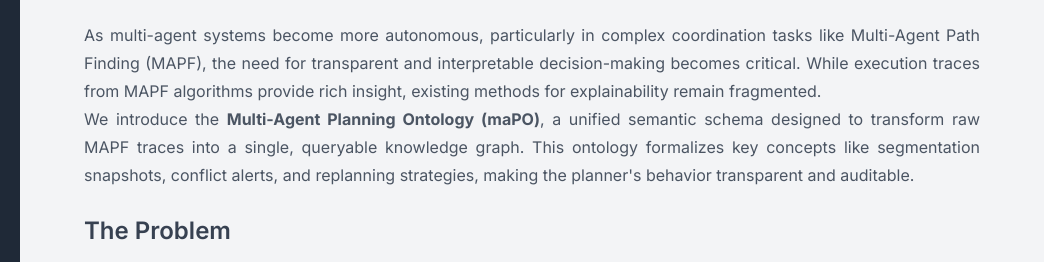
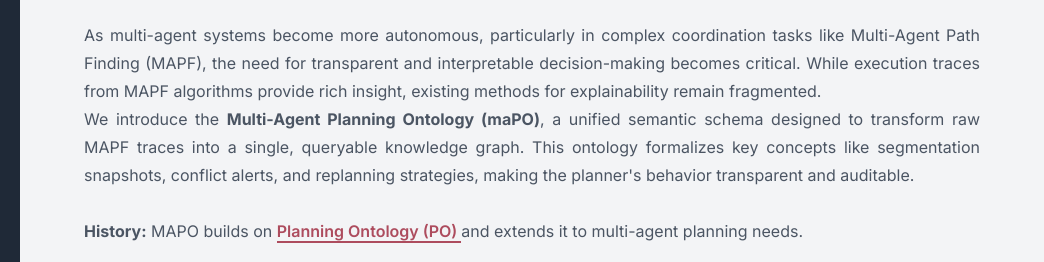
Before and after one commit to ai4society/ma-Ontology, a plain HTML site: page index.html in a window 1280 px wide. Shown: the part 138-400 px from the top of the page, 236-1280 px from the left. Drawn offline with nearby package versions, Linux system fonts and the light colour scheme.

Commit message:
link to PO

```diff
--- a/index.html
+++ b/index.html
@@ -166,7 +166,16 @@
                 <section id="about" class="content-section active">
                     <h2>About the Multi-Agent Planning Ontology (maPO)</h2>
                     <p>As multi-agent systems become more autonomous, particularly in complex coordination tasks like Multi-Agent Path Finding (MAPF), the need for transparent and interpretable decision-making becomes critical. While execution traces from MAPF algorithms provide rich insight, existing methods for explainability remain fragmented.</p>
-                    <p>We introduce the <strong>Multi-Agent Planning Ontology (maPO)</strong>, a unified semantic schema designed to transform raw MAPF traces into a single, queryable knowledge graph. This ontology formalizes key concepts like segmentation snapshots, conflict alerts, and replanning strategies, making the planner's behavior transparent and auditable.</p>
+                    <p>
+                      We introduce the <strong>Multi-Agent Planning Ontology (maPO)</strong>, a unified semantic schema designed to transform raw MAPF traces into a single, queryable knowledge graph. This ontology formalizes key concepts like segmentation snapshots, conflict alerts, and replanning strategies, making the planner's behavior transparent and auditable.
+                      <br><br>
+                      <strong>History:</strong> MAPO builds on
+                      <a href="https://ai4society.github.io/planning-ontology/" target="_blank" class="highlight-link">
+                        Planning Ontology (PO)
+                      </a>
+                      and extends it to multi-agent planning needs.
+                    </p>
+
                     <h3>The Problem</h3>
                     <p>Coordinating multiple autonomous agents to reach individual goals without collisions is a foundational challenge in robotics and AI. Modern planners, search-based or learning-based approaches, achieve high performance but often act as "black boxes," offering little transparency into their decision-making processes. This lack of interpretability is a major barrier to deploying these systems in safety-critical applications.</p>
                     <h3>Our Solution</h3>
```
